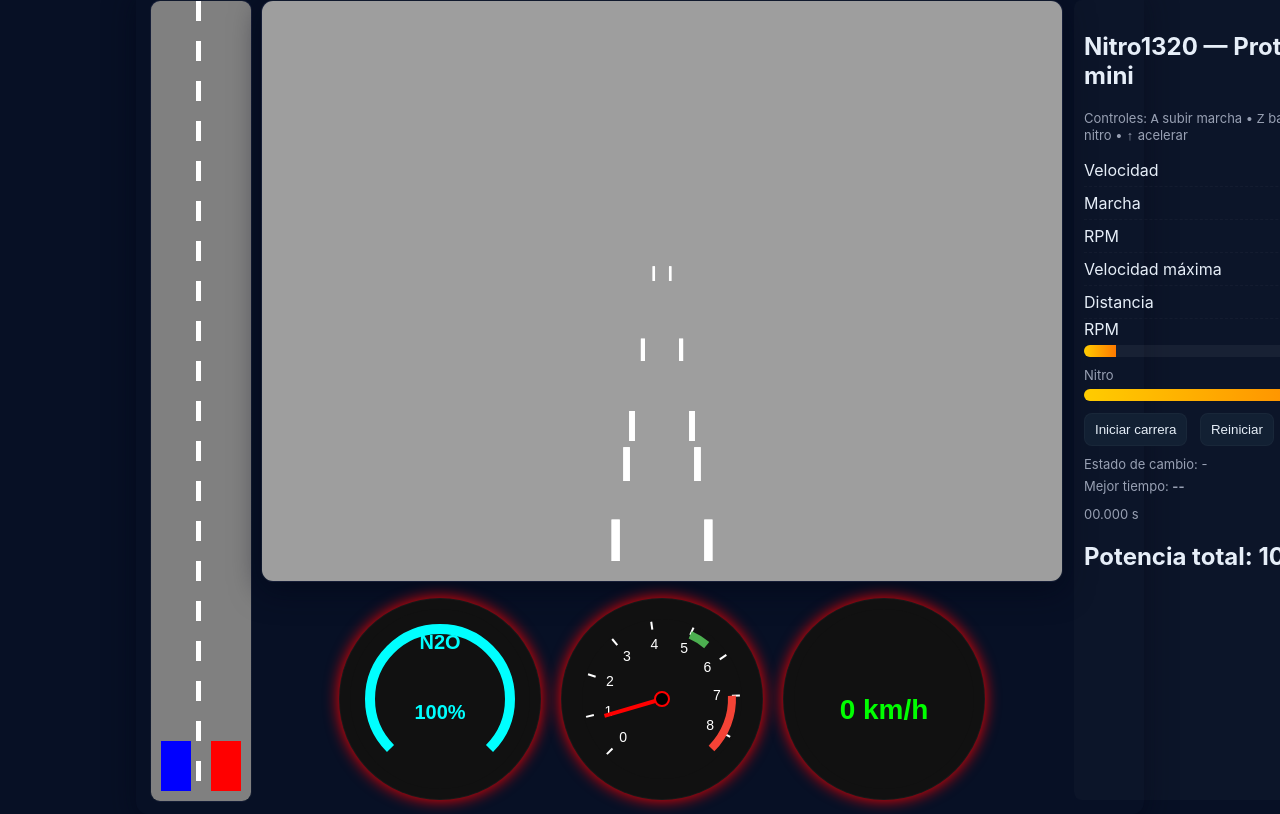
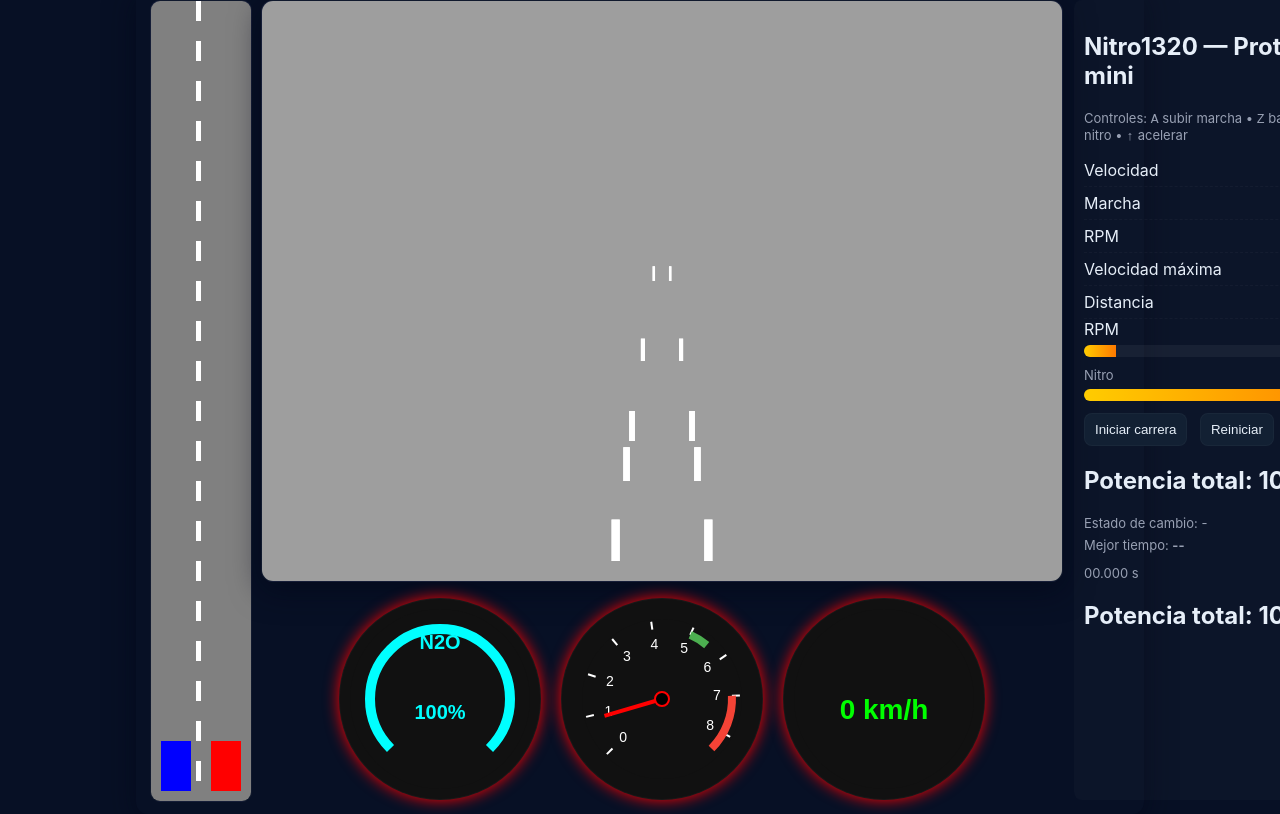
Before and after one commit to giglifiore/nitro1320, a plain HTML site: page nitro_1320_prototipo.html in a window 1280 px wide. Shown: the top 814 px of the page. Drawn offline with Linux system fonts and the light colour scheme.

Commit message:
Update nitro_1320_prototipo.html

```diff
--- a/nitro_1320_prototipo.html
+++ b/nitro_1320_prototipo.html
@@ -86,6 +86,10 @@
         <button id="startBtn">Iniciar carrera</button>
         <button id="resetBtn">Reiniciar</button>
       </div>
+		<div style="font-size: 24px; font-weight: bold; margin: 20px 0;">
+  Potencia total: 100 HP
+</div>
+
       <div style="margin-top:10px" class="small">Estado de cambio: <span id="shiftState">-</span></div>
       <div style="margin-top:6px" class="small">Mejor tiempo: <strong id="bestTime">--</strong></div>
       <div class="small" style="margin-top:12px" id="timer">00.000 s</div>
```
